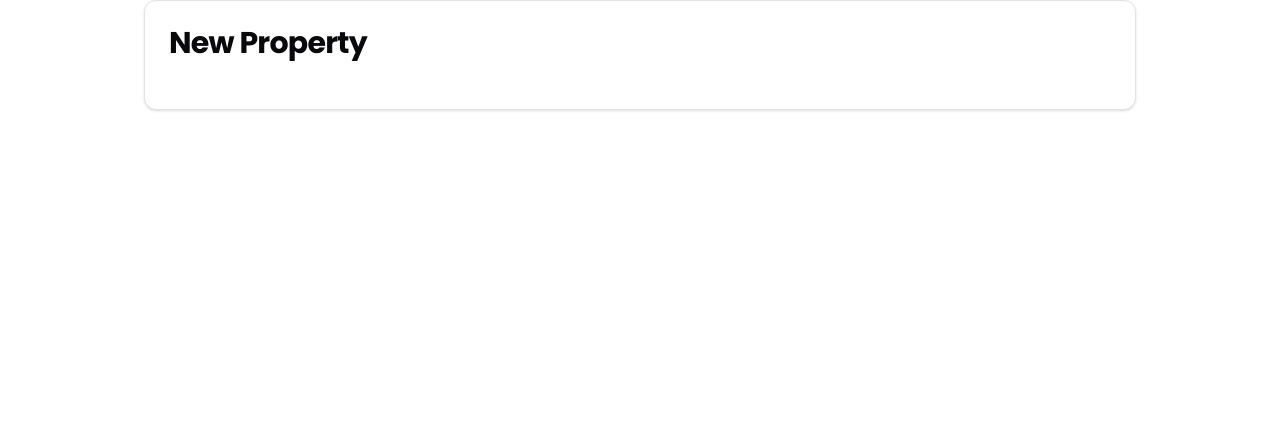
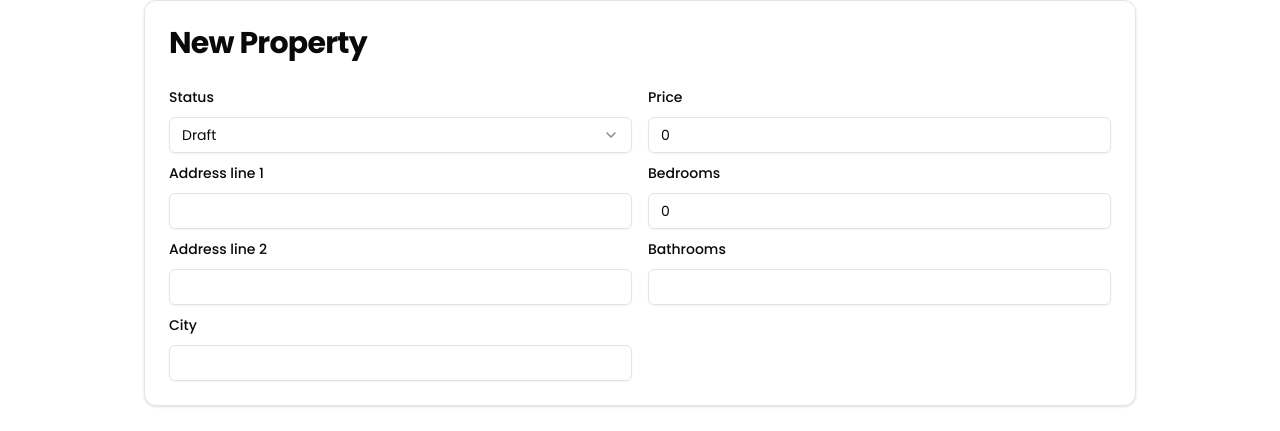
Before and after one commit to peter901/fire-homes-project, a Next.js app: page /admin-dashboard/new in a window 1280 px wide. Shown: the part 176-607 px from the top of the page. Built offline with nearby package versions, Linux system fonts and the light colour scheme; no server answers.

Commit message:
add form fields

```diff
--- a/components/ui/PropertyForm.tsx
+++ b/components/ui/PropertyForm.tsx
@@ -4,8 +4,22 @@ import { propertyDataSchema } from "@/validation/propertySchema";
 import { useForm } from "react-hook-form";
 import type { infer as zodInfer } from "zod";
 import { zodResolver } from "@hookform/resolvers/zod";
-import { Form, FormControl, FormField, FormItem } from "./form";
-import { Select } from "./select";
+import {
+  Form,
+  FormControl,
+  FormField,
+  FormItem,
+  FormLabel,
+  FormMessage,
+} from "./form";
+import {
+  Select,
+  SelectContent,
+  SelectItem,
+  SelectTrigger,
+  SelectValue,
+} from "./select";
+import { Input } from "./input";
 
 type Props = {
   handleSubmit: (data: zodInfer<typeof propertyDataSchema>) => void;
@@ -28,20 +42,115 @@ export default function PropertyForm({ handleSubmit }: Props) {
   return (
     <Form {...form}>
       <form onSubmit={form.handleSubmit(handleSubmit)}>
-        <div className="grid grid-cols-2">
+        <div className="grid grid-cols-2 gap-4">
+          <fieldset className="flex flex-col gap-2">
             <FormField
               control={form.control}
               name="status"
               render={({ field }) => (
                 <FormItem>
+                  <FormLabel>Status</FormLabel>
                   <FormControl>
-                  <Select onValueChange={field.onChange} defaultValue={field.value} >
-
+                    <Select
+                      onValueChange={field.onChange}
+                      defaultValue={field.value}
+                    >
+                      <SelectTrigger>
+                        <SelectValue />
+                      </SelectTrigger>
+                      <SelectContent>
+                        <SelectItem value="draft">Draft</SelectItem>
+                        <SelectItem value="for-sale">For sale</SelectItem>
+                        <SelectItem value="withdrawn">Withdrawn</SelectItem>
+                        <SelectItem value="sold">Sold</SelectItem>
+                      </SelectContent>
                     </Select>
                   </FormControl>
+                  <FormMessage />
                 </FormItem>
               )}
             />
+            <FormField
+              control={form.control}
+              name="address1"
+              render={({ field }) => (
+                <FormItem>
+                  <FormLabel>Address line 1</FormLabel>
+                  <FormControl>
+                    <Input {...field} />
+                  </FormControl>
+                  <FormMessage />
+                </FormItem>
+              )}
+            />
+            <FormField
+              control={form.control}
+              name="address2"
+              render={({ field }) => (
+                <FormItem>
+                  <FormLabel>Address line 2</FormLabel>
+                  <FormControl>
+                    <Input {...field} />
+                  </FormControl>
+                  <FormMessage />
+                </FormItem>
+              )}
+            />
+            <FormField
+              control={form.control}
+              name="city"
+              render={({ field }) => (
+                <FormItem>
+                  <FormLabel>City</FormLabel>
+                  <FormControl>
+                    <Input {...field} />
+                  </FormControl>
+                  <FormMessage />
+                </FormItem>
+              )}
+            />
+          </fieldset>
+          <fieldset className="flex flex-col gap-2">
+            <FormField
+              control={form.control}
+              name="price"
+              render={({ field }) => (
+                <FormItem>
+                  <FormLabel>Price</FormLabel>
+                  <FormControl>
+                    <Input {...field} type="number" />
+                  </FormControl>
+                  <FormMessage />
+                </FormItem>
+              )}
+            />
+            <FormField
+              control={form.control}
+              name="bedrooms"
+              render={({ field }) => (
+                <FormItem>
+                  <FormLabel>Bedrooms</FormLabel>
+                  <FormControl>
+                    <Input {...field} type="number" />
+                  </FormControl>
+                  <FormMessage />
+                </FormItem>
+              )}
+            />
+            <FormField
+              control={form.control}
+              name="bathrooms"
+              render={({ field }) => (
+                <FormItem>
+                  <FormLabel>Bathrooms</FormLabel>
+                  <FormControl>
+                    <Input {...field} type="number" />
+                  </FormControl>
+                  <FormMessage />
+                </FormItem>
+              )}
+            />
+          </fieldset>
         </div>
       </form>
     </Form>
```
Lines whose indentation alone changed are shown as unchanged.
